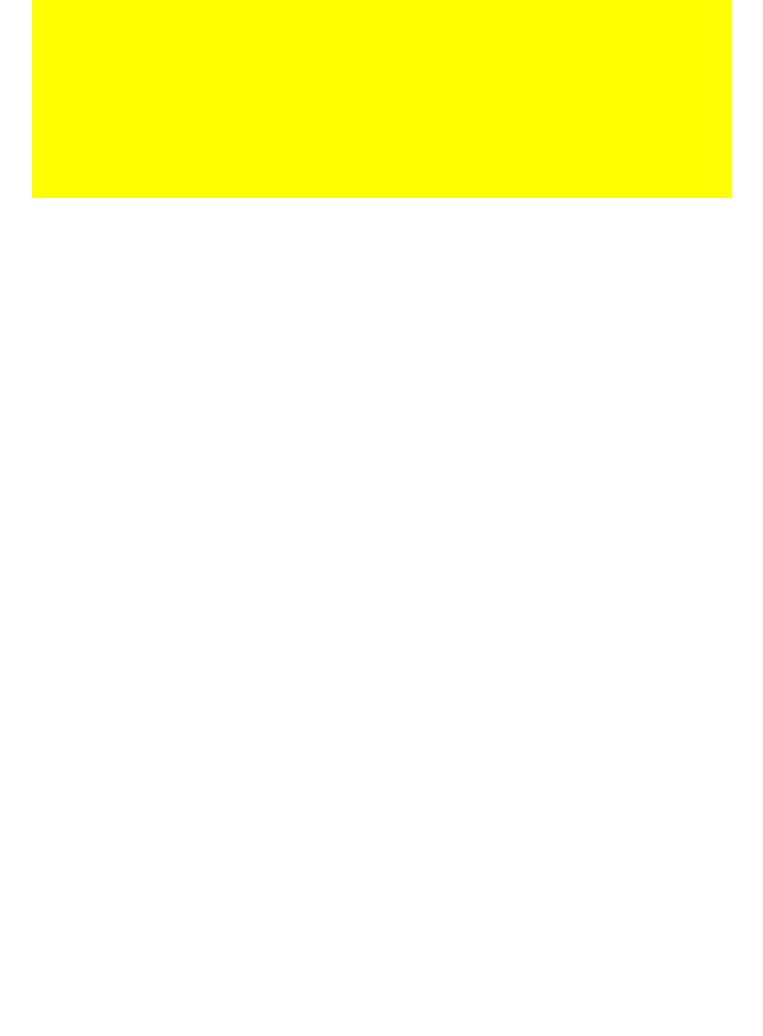
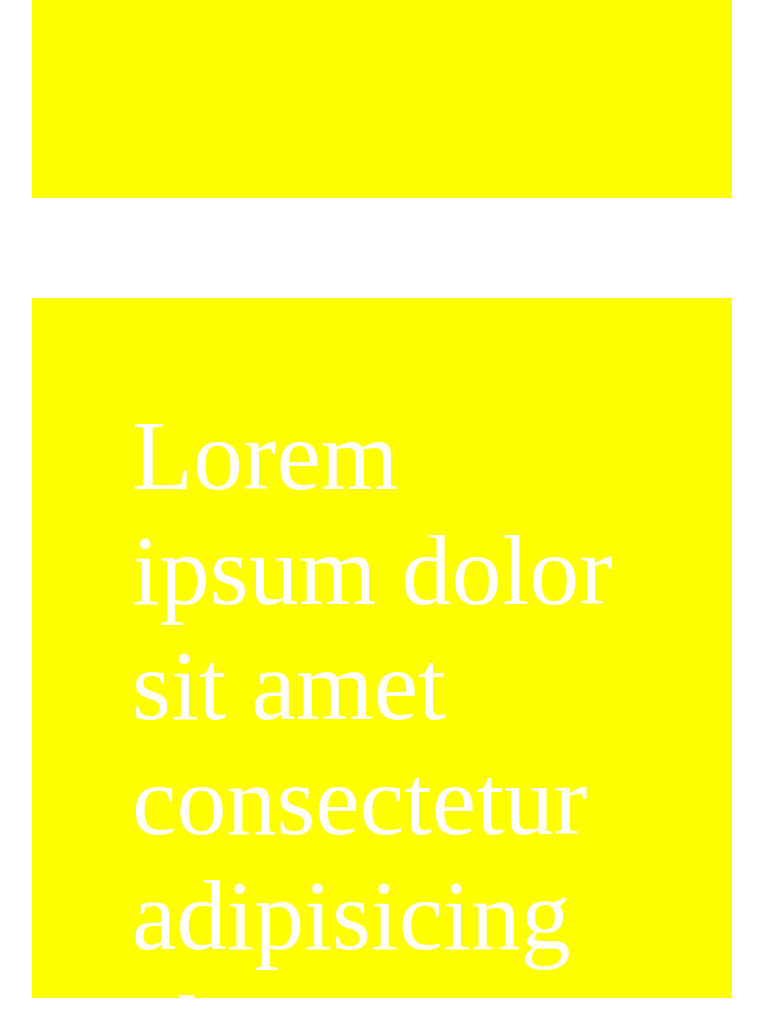
Before and after one commit to ricardoggz/landing-prueba, a plain HTML site: page index.html in a window 1280 px wide. Shown: the part 3331-4367 px from the top of the page, without its empty margins (76-839 px from the left). Before the commit the page ends 3629 px from the top, so only its background shows below. Drawn offline with Linux system fonts and the light colour scheme.

Commit message:
modique el footer

```diff
--- a/index.html
+++ b/index.html
@@ -23,6 +23,7 @@
     </header>
     <footer>
         <p>footer</p>
+        <p>Lorem ipsum dolor sit amet consectetur adipisicing elit. Eveniet, architecto?</p>
     </footer>
 </body>
 </html>
```
